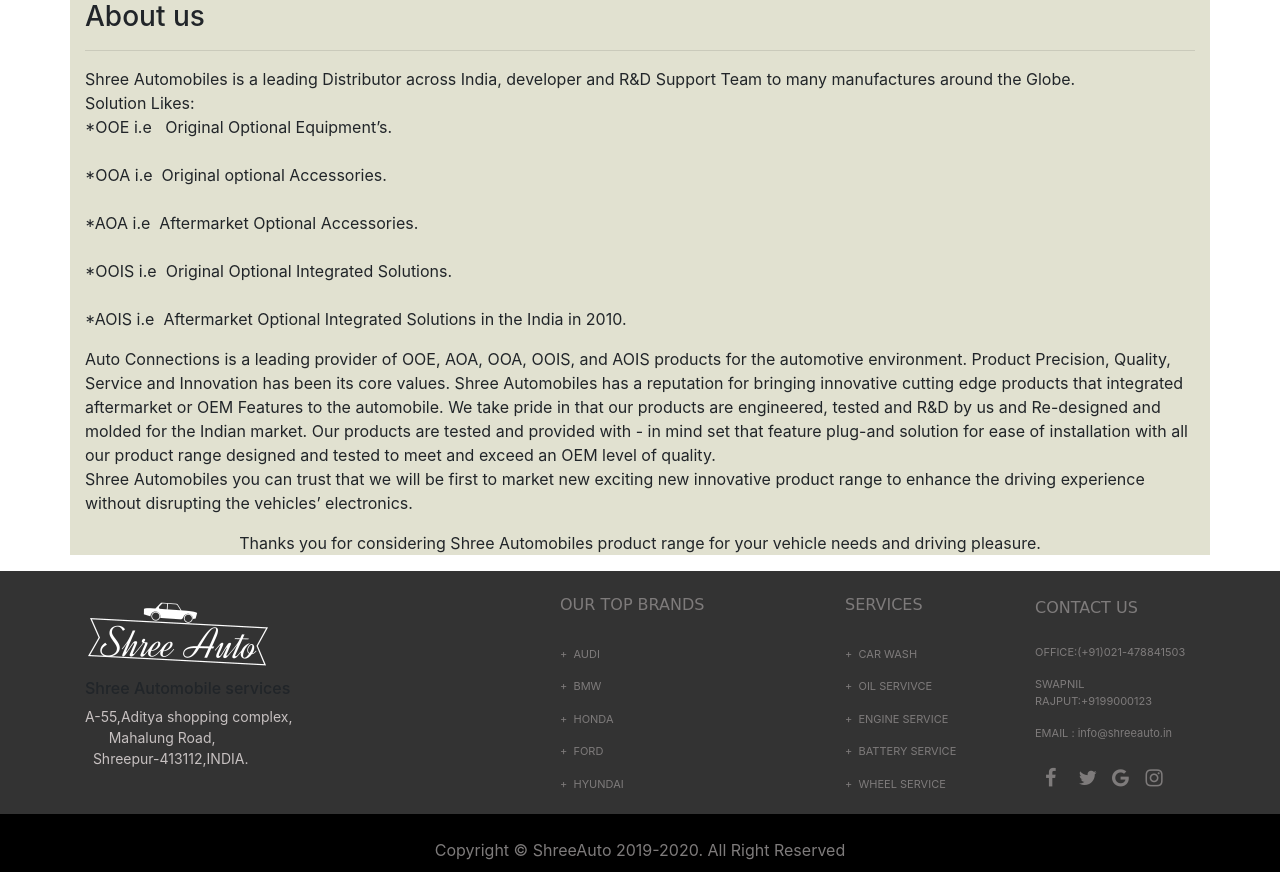
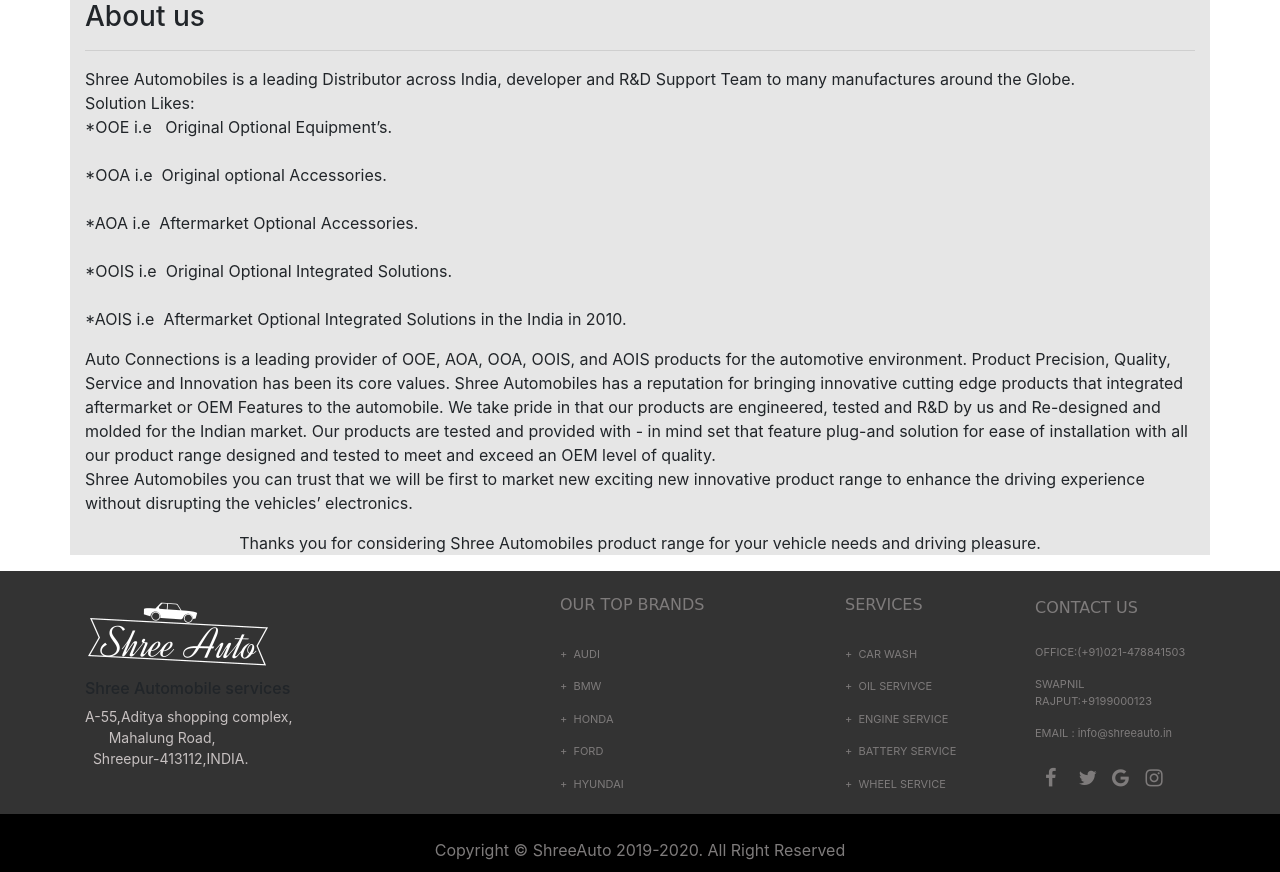
Before and after one commit to swapnil-rajput/Shree_Automobile, a Django app: page /about_us/ in a window 1280 px wide. Shown: the part 76-948 px from the top of the page. Run offline with Django 3.2, Linux system fonts and the light colour scheme; some libraries are stand-ins or nearby versions; some web fonts are replaced.

Commit message:
about us added

```diff
--- a/templates/about.html
+++ b/templates/about.html
@@ -15,7 +15,7 @@
 
 {% endblock header %}
 
-<div class="container" style="background-color: #e1e1d0;">
+<div class="container" style="background-color: #e6e6e6;">
     <h3>About us </h3>
     <hr>
     <div class="content" >
```
